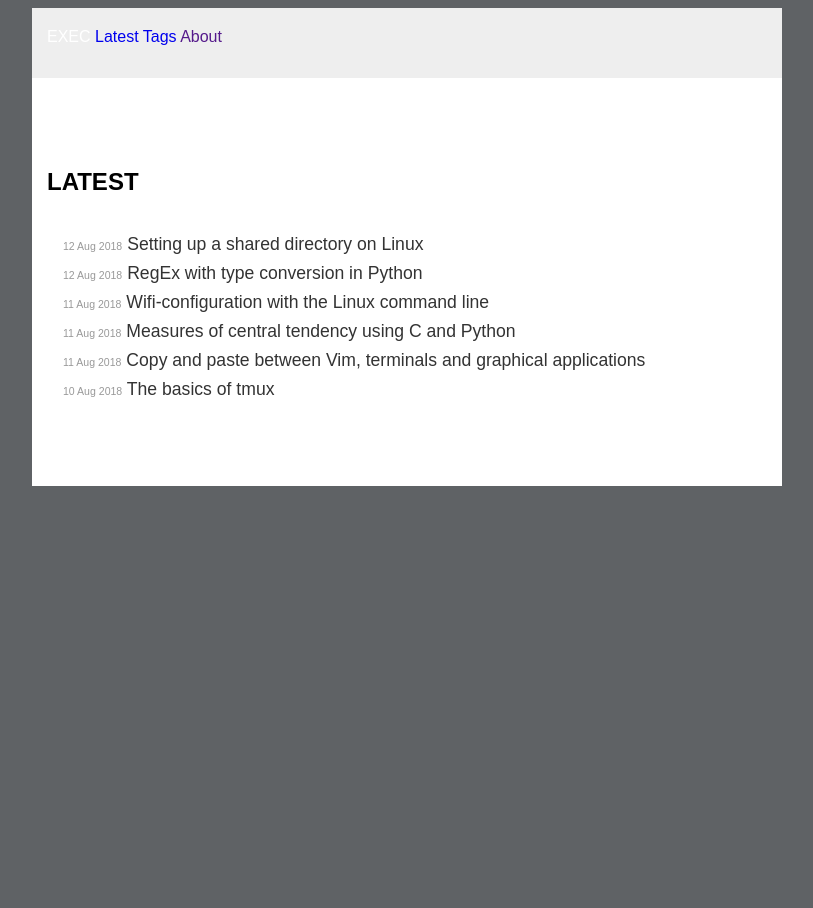
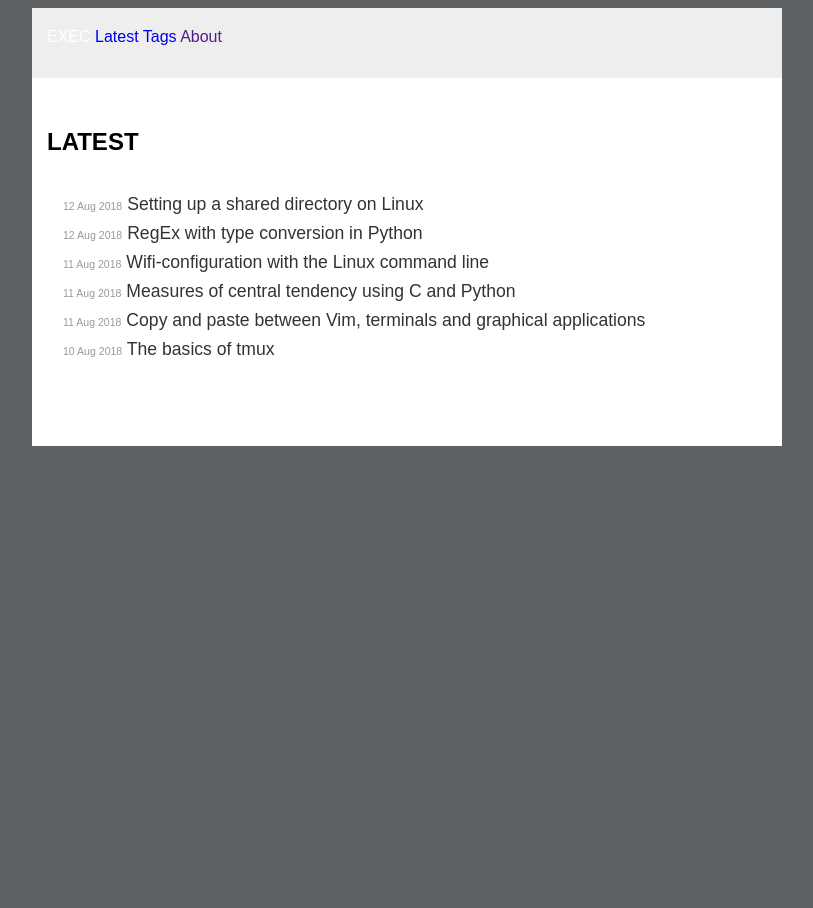
Before and after one commit to execas/execas.github.io, a Jekyll site: the page built from index.html, in a window 1280 px wide. Shown: the whole page, without its empty margins (233-1046 px from the left). Built offline with Jekyll 4.4.1, drawn with Linux system fonts in a browser that asks for light colours.

Commit message:
Update execas.css

```diff
--- a/css/execas.css
+++ b/css/execas.css
@@ -10,7 +10,7 @@ body {
 }
 
 #wrapper {
-     padding: 70px 15px 70px 15px;
+     padding: 30px 15px 70px 15px;
      max-width: 720px;
      background-color: #ffffff;
      margin: 0 auto;
```
